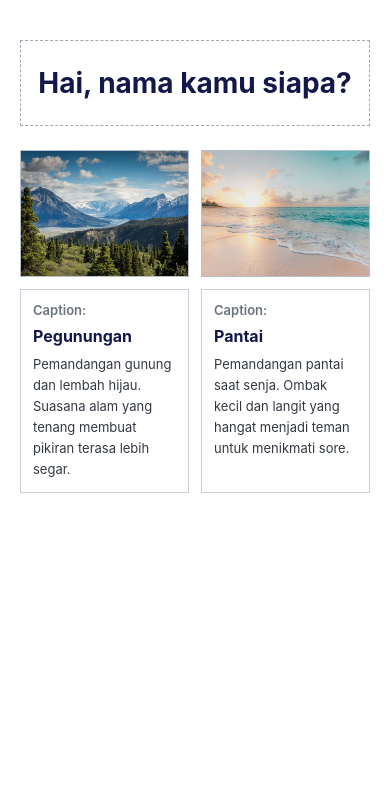
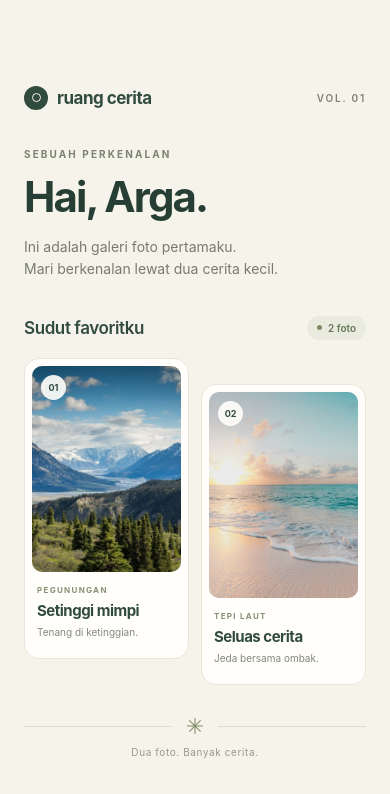
Before and after one commit to yurawawawawa/Tugas-PPK----1, a React Native app: screen / in a window 390 px wide. Shown: the top 794 px of the page. Built offline with nearby package versions, Linux system fonts and the light colour scheme.

Commit message:
Restore original gallery design with Arga greeting

```diff
--- a/App.js
+++ b/App.js
@@ -9,13 +9,36 @@ export default function App() {
         <StatusBar style="dark" />
         <ScrollView contentContainerStyle={styles.scrollContent}>
           <View style={styles.content}>
-            <View style={styles.header}>
+            <View style={styles.brand}>
+              <View style={styles.brandMark}>
+                <View style={styles.brandMarkInner} />
+              </View>
+              <Text style={styles.brandName}>ruang cerita</Text>
+              <Text style={styles.edition}>VOL. 01</Text>
+            </View>
+
+            <View style={styles.intro}>
+              <Text style={styles.eyebrow}>SEBUAH PERKENALAN</Text>
               <Text accessibilityRole="header" style={styles.heading}>
-                Hai, nama kamu siapa?
+                Hai, Arga.
+              </Text>
+              <Text style={styles.subtitle}>
+                Ini adalah galeri foto pertamaku.
+                {'\n'}Mari berkenalan lewat dua cerita kecil.
               </Text>
             </View>
 
-            {/* Dua foto landscape berdampingan menggunakan Flexbox. */}
+            <View style={styles.galleryHeading}>
+              <Text accessibilityRole="header" style={styles.galleryTitle}>
+                Sudut favoritku
+              </Text>
+              <View style={styles.countBadge}>
+                <View style={styles.dot} />
+                <Text style={styles.countText}>2 foto</Text>
+              </View>
+            </View>
+
+            {/* Flexbox row membuat kedua foto selalu berdampingan. */}
             <View style={styles.gallery}>
               <View style={styles.photoCard}>
                 <View style={styles.imageFrame}>
@@ -25,36 +48,43 @@ export default function App() {
                     resizeMode="cover"
                     accessibilityLabel="Pemandangan pegunungan dengan lembah dan pepohonan hijau"
                   />
+                  <View style={styles.photoNumber}>
+                    <Text style={styles.photoNumberText}>01</Text>
+                  </View>
                 </View>
                 <View style={styles.caption}>
-                  <Text style={styles.captionLabel}>Caption:</Text>
-                  <Text style={styles.captionTitle}>Pegunungan</Text>
-                  <Text style={styles.captionText}>
-                    Pemandangan gunung dan lembah hijau. Suasana alam yang tenang
-                    membuat pikiran terasa lebih segar.
-                  </Text>
+                  <Text style={styles.photoCategory}>PEGUNUNGAN</Text>
+                  <Text style={styles.photoTitle}>Setinggi mimpi</Text>
+                  <Text style={styles.photoDescription}>Tenang di ketinggian.</Text>
                 </View>
               </View>
 
-              <View style={styles.photoCard}>
+              <View style={[styles.photoCard, styles.secondCard]}>
                 <View style={styles.imageFrame}>
                   <Image
                     source={require('./assets/foto2.jpg')}
                     style={styles.photo}
                     resizeMode="cover"
-                    accessibilityLabel="Pantai berpasir putih dan ombak laut saat senja"
+                    accessibilityLabel="Ombak di pantai berpasir putih saat senja"
                   />
+                  <View style={styles.photoNumber}>
+                    <Text style={styles.photoNumberText}>02</Text>
+                  </View>
                 </View>
                 <View style={styles.caption}>
-                  <Text style={styles.captionLabel}>Caption:</Text>
-                  <Text style={styles.captionTitle}>Pantai</Text>
-                  <Text style={styles.captionText}>
-                    Pemandangan pantai saat senja. Ombak kecil dan langit yang
-                    hangat menjadi teman untuk menikmati sore.
-                  </Text>
+                  <Text style={styles.photoCategory}>TEPI LAUT</Text>
+                  <Text style={styles.photoTitle}>Seluas cerita</Text>
+                  <Text style={styles.photoDescription}>Jeda bersama ombak.</Text>
                 </View>
               </View>
             </View>
+
+            <View style={styles.footer}>
+              <View style={styles.footerLine} />
+              <Text style={styles.footerSymbol}>✳</Text>
+              <View style={styles.footerLine} />
+            </View>
+            <Text style={styles.footerText}>Dua foto. Banyak cerita.</Text>
           </View>
         </ScrollView>
       </SafeAreaView>
@@ -63,77 +93,39 @@ export default function App() {
 }
 
 const styles = StyleSheet.create({
-  container: {
-    flex: 1,
-    backgroundColor: '#FFFFFF',
+  container: { flex: 1, backgroundColor: '#F6F3EB' },
+  scrollContent: { flexGrow: 1, justifyContent: 'center', paddingVertical: 36 },
+  content: { width: '100%', maxWidth: 520, alignSelf: 'center', paddingHorizontal: 24 },
+  brand: { flexDirection: 'row', alignItems: 'center', gap: 9 },
+  brandMark: {
+    width: 24, height: 24, borderRadius: 12, backgroundColor: '#314B3F',
+    alignItems: 'center', justifyContent: 'center',
   },
-  scrollContent: {
-    flexGrow: 1,
-    paddingVertical: 40,
-  },
-  content: {
-    width: '100%',
-    maxWidth: 760,
-    alignSelf: 'center',
-    paddingHorizontal: 20,
-  },
-  header: {
-    borderWidth: 1,
-    borderStyle: 'dashed',
-    borderColor: '#A1A7B3',
-    paddingHorizontal: 16,
-    paddingVertical: 24,
-    marginBottom: 24,
-  },
-  heading: {
-    color: '#121849',
-    fontSize: 28,
-    lineHeight: 36,
-    fontWeight: '700',
-    textAlign: 'center',
-  },
-  gallery: {
-    flexDirection: 'row',
-    gap: 12,
-    alignItems: 'stretch',
-  },
-  photoCard: {
-    flex: 1,
-    minWidth: 0,
-  },
-  imageFrame: {
-    aspectRatio: 4 / 3,
-    borderWidth: 1,
-    borderColor: '#B8BECA',
-    backgroundColor: '#EEF0F4',
-    overflow: 'hidden',
-  },
-  photo: {
-    width: '100%',
-    height: '100%',
-  },
-  caption: {
-    flex: 1,
-    borderWidth: 1,
-    borderColor: '#C9CED7',
-    padding: 12,
-    marginTop: 12,
-  },
-  captionLabel: {
-    fontSize: 13,
-    fontWeight: '600',
-    color: '#6B7280',
-    marginBottom: 8,
-  },
-  captionTitle: {
-    fontSize: 16,
-    fontWeight: '700',
-    color: '#121849',
-    marginBottom: 8,
-  },
-  captionText: {
-    fontSize: 13,
-    lineHeight: 21,
-    color: '#333842',
-  },
+  brandMarkInner: { width: 9, height: 9, borderRadius: 5, borderWidth: 1.5, borderColor: '#F6F3EB' },
+  brandName: { flex: 1, fontSize: 17, fontWeight: '700', color: '#314B3F', letterSpacing: -0.5 },
+  edition: { fontSize: 10, letterSpacing: 1.8, fontWeight: '600', color: '#7C8176' },
+  intro: { marginTop: 38 },
+  eyebrow: { fontSize: 10, fontWeight: '700', letterSpacing: 2.1, color: '#7A836D', marginBottom: 13 },
+  heading: { maxWidth: 340, fontSize: 42, lineHeight: 47, fontWeight: '700', letterSpacing: -1.9, color: '#263E33' },
+  subtitle: { fontSize: 14, lineHeight: 22, color: '#777B70', marginTop: 16 },
+  galleryHeading: { flexDirection: 'row', alignItems: 'center', justifyContent: 'space-between', marginTop: 36, marginBottom: 18 },
+  galleryTitle: { fontSize: 17, fontWeight: '600', color: '#314B3F', letterSpacing: -0.4 },
+  countBadge: { flexDirection: 'row', alignItems: 'center', gap: 6, backgroundColor: '#E8EBDD', borderRadius: 20, paddingHorizontal: 10, paddingVertical: 6 },
+  dot: { width: 5, height: 5, borderRadius: 3, backgroundColor: '#7C8C66' },
+  countText: { color: '#657456', fontSize: 10, fontWeight: '600' },
+  gallery: { flexDirection: 'row', gap: 12, alignItems: 'flex-start' },
+  photoCard: { flex: 1, minWidth: 0, backgroundColor: '#FFFEFA', padding: 7, borderRadius: 15, borderWidth: 1, borderColor: '#E8E5DB' },
+  secondCard: { marginTop: 26 },
+  imageFrame: { aspectRatio: 0.72, borderRadius: 10, overflow: 'hidden', position: 'relative', backgroundColor: '#DFE4D9' },
+  photo: { width: '100%', height: '100%' },
+  photoNumber: { position: 'absolute', left: 9, top: 9, width: 25, height: 25, alignItems: 'center', justifyContent: 'center', borderRadius: 13, backgroundColor: '#FFFEFAE8' },
+  photoNumberText: { fontSize: 9, fontWeight: '700', color: '#314B3F' },
+  caption: { paddingHorizontal: 5, paddingTop: 13, paddingBottom: 11 },
+  photoCategory: { fontSize: 8, fontWeight: '700', letterSpacing: 1.3, color: '#879176', marginBottom: 6 },
+  photoTitle: { fontSize: 15, fontWeight: '700', color: '#314B3F', letterSpacing: -0.5 },
+  photoDescription: { fontSize: 10, color: '#85877E', marginTop: 5, lineHeight: 15 },
+  footer: { flexDirection: 'row', alignItems: 'center', gap: 14, marginTop: 28 },
+  footerLine: { flex: 1, height: 1, backgroundColor: '#DDDFD1' },
+  footerSymbol: { fontSize: 22, color: '#83916C' },
+  footerText: { textAlign: 'center', color: '#95998B', fontSize: 10, letterSpacing: 0.6, marginTop: 7 },
 });
--- a/app.json
+++ b/app.json
@@ -6,7 +6,7 @@
     "orientation": "portrait",
     "icon": "./assets/icon.png",
     "userInterfaceStyle": "light",
-    "backgroundColor": "#FFFFFF",
+    "backgroundColor": "#F6F3EB",
     "ios": {
       "supportsTablet": true
     },
```
Also changed, not shown: screenshots/tampilan-aplikasi.png, 1 other file (tests, documents, lock files or other folders).
